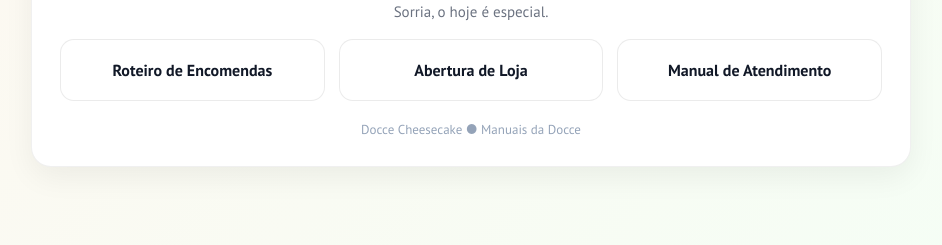
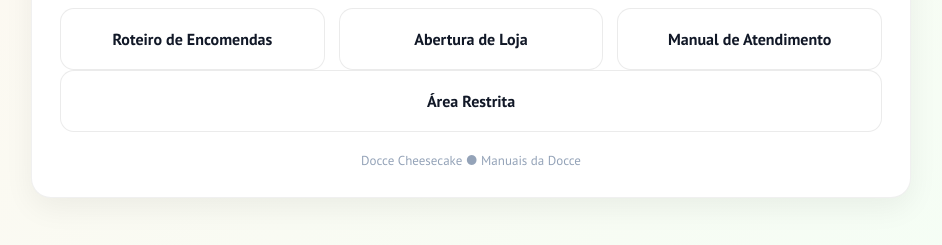
Before and after one commit to oejunior/manual, a plain HTML site: page index.html in a window 1280 px wide. Shown: the part 353-598 px from the top of the page, without its empty margins (169-1111 px from the left). Drawn offline with Linux system fonts and the light colour scheme.

Commit message:
Update index.html

```diff
--- a/index.html
+++ b/index.html
@@ -66,8 +66,30 @@
         </div>
       </div>
 
+      <div class="item">
+          <a onclick="acessarRestrito()" style="cursor:pointer;"> Área Restrita</a>
+        </div>
+      </div>
+
       <footer>Docce Cheesecake ● Manuais da Docce</footer>
     </section>
   </main>
+
+  <script>
+const senhaCorreta = "Docce2242";        // ALTERE AQUI
+const paginaSecreta = "entregas.html"; // ALTERE AQUI
+
+function acessarRestrito() {
+    const senha = prompt("Digite a senha:");
+
+    if (senha === senhaCorreta) {
+        window.location.href = paginaSecreta;
+    } else if (senha !== null) {
+        alert("Senha incorreta.");
+    }
+}
+</script>
+
+
 </body>
 </html>
```
